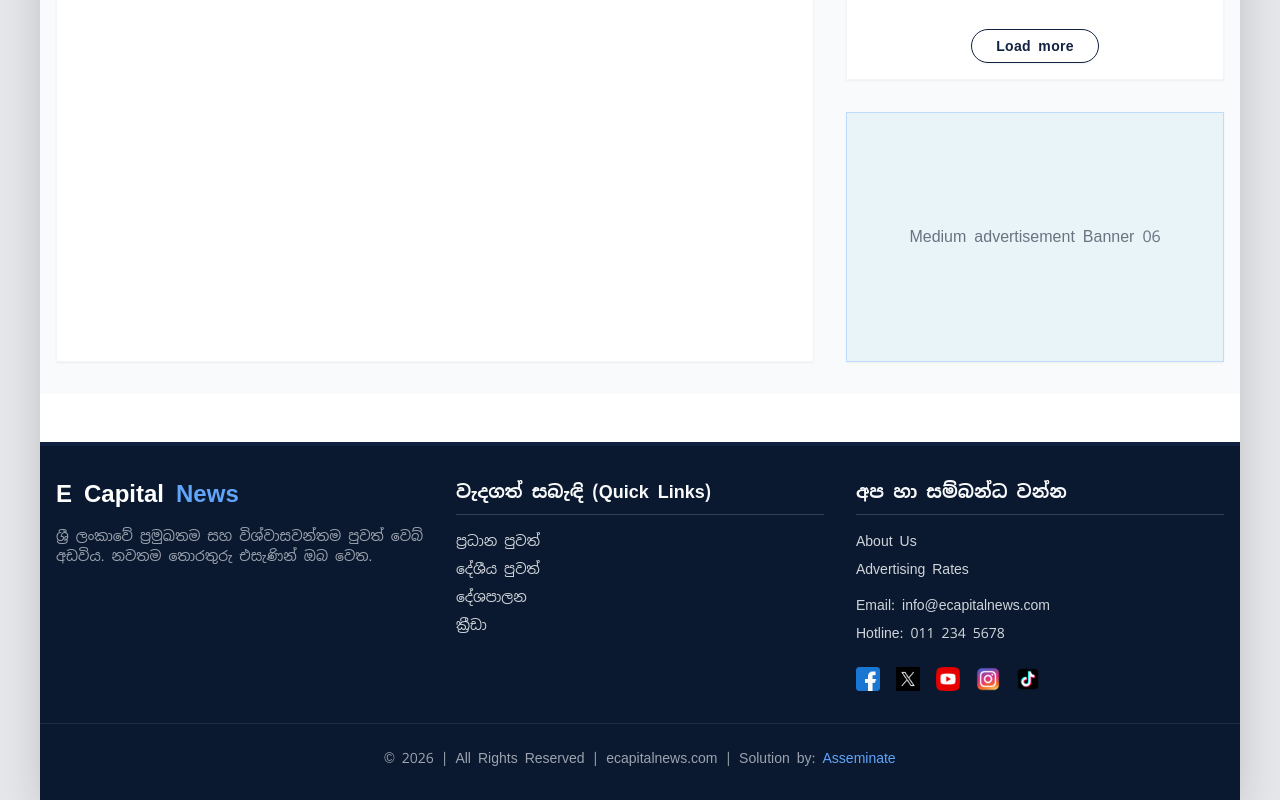
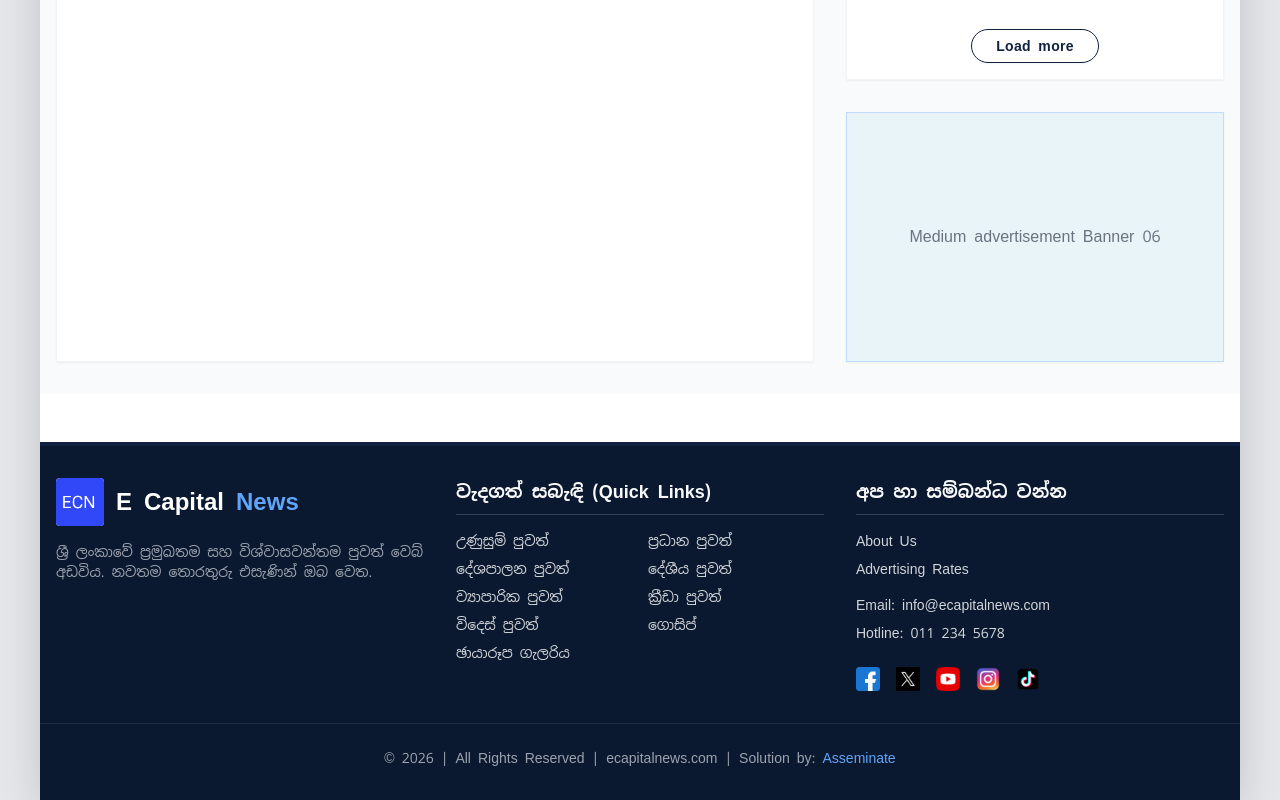
Before and after one commit to Sbasnayaka/ECN, a React (Vite) app: page /about in a window 1280 px wide. Shown: the part 3010-3810 px from the top of the page. Built offline with nearby package versions, Linux system fonts and the light colour scheme.

Commit message:
upgrade footer: add logo alongside heading and expand Quick Links grid to map all current topics

```diff
--- a/src/components/Footer.jsx
+++ b/src/components/Footer.jsx
@@ -1,4 +1,5 @@
 import { Link } from "react-router-dom";
+import ecnLogo from "../assets/logo.jpeg";
 import fbIcon from "../assets/icons/facebook.png";
 import instaIcon from "../assets/icons/instagram.png";
 import tiktokIcon from "../assets/icons/tiktok.png";
@@ -11,10 +12,17 @@ const Footer = () => {
       <div className="max-w-7xl mx-auto px-4 grid grid-cols-1 md:grid-cols-3 gap-8">
         {/* Brand & About */}
         <div>
-          <h2 className="text-2xl font-bold mb-4">
-            <span className="text-white">E Capital</span>{" "}
-            <span className="text-blue-400">News</span>
-          </h2>
+          <div className="flex items-center gap-3 mb-4">
+            <img
+              src={ecnLogo}
+              alt="ECN Logo"
+              className="w-12 h-12 rounded bg-white object-contain"
+            />
+            <h2 className="text-2xl font-bold">
+              <span className="text-white">E Capital</span>{" "}
+              <span className="text-blue-400">News</span>
+            </h2>
+          </div>
           <p className="text-gray-400 text-sm mb-4">
             ශ්‍රී ලංකාවේ ප්‍රමුඛතම සහ විශ්වාසවන්තම පුවත් වෙබ් අඩවිය. නවතම
             තොරතුරු එසැණින් ඔබ වෙත.
@@ -26,10 +34,20 @@ const Footer = () => {
           <h3 className="text-lg font-semibold mb-4 border-b border-gray-700 pb-2">
             වැදගත් සබැඳි (Quick Links)
           </h3>
-          <ul className="space-y-2 text-sm text-gray-300">
+          <ul className="grid grid-cols-2 gap-y-2 gap-x-4 text-sm text-gray-300">
+            <li>
+              <Link to="/hot" className="hover:text-white">
+                උණුසුම් පුවත්
+              </Link>
+            </li>
             <li>
               <Link to="/main-news" className="hover:text-white">
                 ප්‍රධාන පුවත්
+              </Link>
+            </li>
+            <li>
+              <Link to="/politics" className="hover:text-white">
+                දේශපාලන පුවත්
               </Link>
             </li>
             <li>
@@ -38,13 +56,28 @@ const Footer = () => {
               </Link>
             </li>
             <li>
-              <Link to="/politics" className="hover:text-white">
-                දේශපාලන
+              <Link to="/business" className="hover:text-white">
+                ව්‍යාපාරික පුවත්
               </Link>
             </li>
             <li>
               <Link to="/sports" className="hover:text-white">
-                ක්‍රීඩා
+                ක්‍රීඩා පුවත්
+              </Link>
+            </li>
+            <li>
+              <Link to="/foreign" className="hover:text-white">
+                විදෙස් පුවත්
+              </Link>
+            </li>
+            <li>
+              <Link to="/gossip" className="hover:text-white">
+                ගොසිප්
+              </Link>
+            </li>
+            <li className="col-span-2">
+              <Link to="/gallery" className="hover:text-white">
+                ඡායාරූප ගැලරිය
               </Link>
             </li>
           </ul>
```
